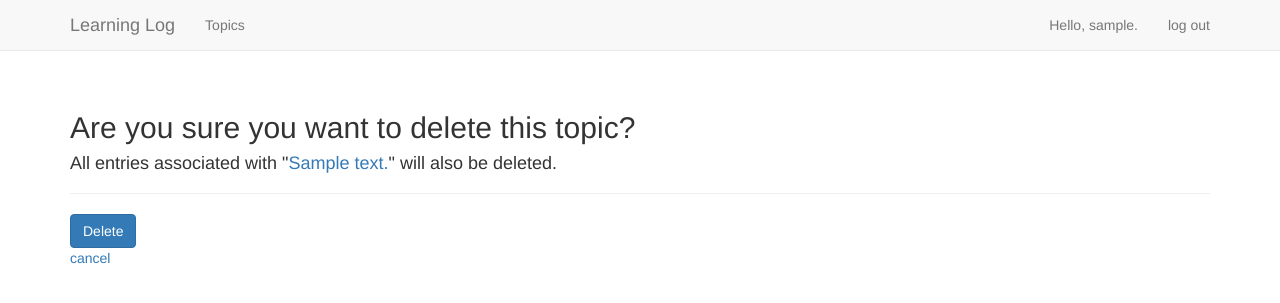
After one commit to jbejjani2022/Learning_Log, a Django app: page /delete_topic/1 in a window 1280 px wide. The commit adds this page. Shown: the top 303 px of the page. Run offline with Django 3.2, Linux system fonts and the light colour scheme; a user stored in the database is signed in; tables that the repository leaves empty hold one stand-in row (values such as "Sample post"); some libraries are stand-ins or nearby versions.

Commit message:
Added topic deletion functionality

```diff
--- /dev/null
+++ b/learning_logs/templates/learning_logs/delete_topic.html
@@ -0,0 +1,27 @@
+{% extends "learning_logs/base.html" %}
+{% load bootstrap3 %}
+
+{% block title %}Learning Log - Delete Topic{% endblock title %}
+
+{% block header %}
+    <h2>Are you sure you want to delete this topic?</h2>
+    <h4>
+        All entries associated with
+        "<a href="{% url 'learning_logs:topic' topic.id %}">{{ topic.text }}</a>"
+        will also be deleted.
+    </h4>
+{% endblock header %}
+
+{% block content %}
+
+    <form method='post' class="form">
+        {% csrf_token %}
+
+        {% buttons %}
+            <button name="submit" class="btn btn-primary">Delete</button>
+        {% endbuttons %}
+    </form>
+
+    <p><a href="{% url 'learning_logs:topic' topic.id %}">cancel</a></p>
+
+{% endblock content %}
--- a/learning_logs/urls.py
+++ b/learning_logs/urls.py
@@ -26,4 +26,7 @@ urlpatterns = [
 
     # Page for deleting entry
     path('delete_entry/<int:entry_id>', views.delete_entry, name='delete_entry'),
+
+    # Page for deleting topic
+    path('delete_topic/<int:topic_id>', views.delete_topic, name='delete_topic')
 ]
--- a/learning_logs/views.py
+++ b/learning_logs/views.py
@@ -108,6 +108,21 @@ def delete_entry(request, entry_id):
         return HttpResponseRedirect(reverse('learning_logs:topic', args=[topic.id]))
 
 
+@login_required
+def delete_topic(request, topic_id):
+    """Delete an existing entry."""
+    topic = get_object_or_404(Topic, id=topic_id)
+    check_topic_owner(request, topic)  # if you are not owner, get a 404
+
+    if request.method == 'POST':
+        # Delete confirmed with POST; delete entry
+        topic.delete()
+        return HttpResponseRedirect(reverse('learning_logs:topics'))
+
+    context = {'topic': topic}
+    return render(request, 'learning_logs/delete_topic.html', context)
+
+
 def check_topic_owner(request, topic):
     """Make sure the topic belongs to the current user"""
     if topic.owner != request.user:
```
Also changed, not shown: learning_logs/templates/learning_logs/topic.html (+6 -1 lines).
